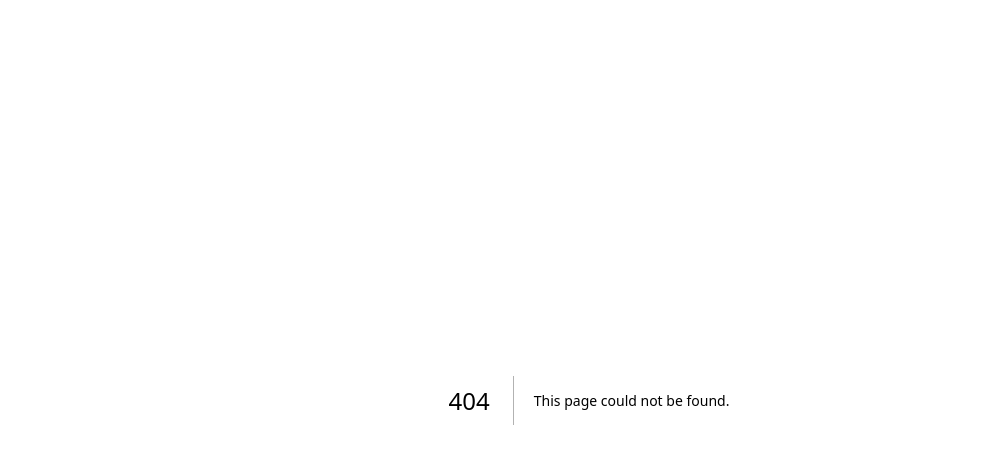
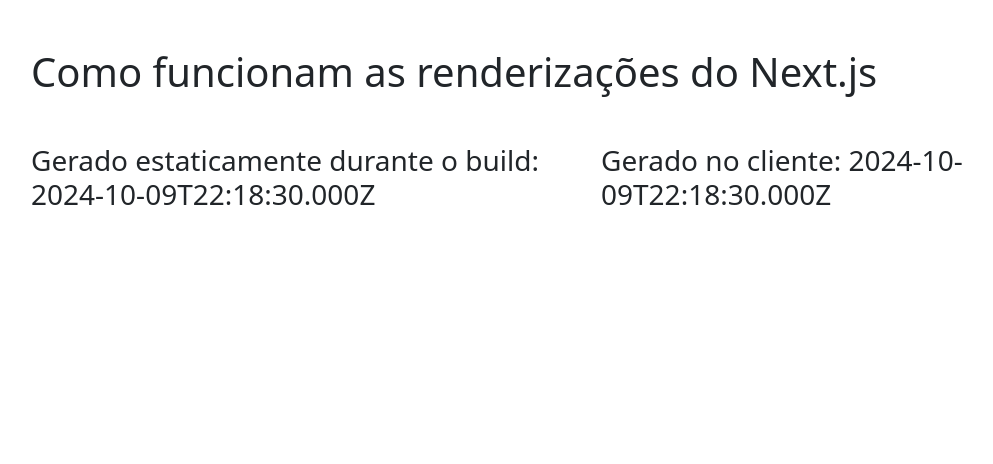
Before and after one commit to viannapvictor/balck-netxjs, a Next.js app: page /estatica in a window 1280 px wide. Before the commit this address had no page. Shown: the top 464 px of the page, without its empty margins (51-1044 px from the left). Built offline with nearby package versions, Linux system fonts and the light colour scheme; no server answers.

Commit message:
:bug: (fix): Correct the Third commit test3

```diff
--- a/src/pages/statics.tsx
+++ b/src/pages/estatica.tsx
@@ -1,5 +1,5 @@
 import { GetStaticProps, NextPage } from "next"
-import { useEffect, useState } from "react"
+import { ReactNode, useEffect, useState } from "react"
 import { Col, Container, Row } from "reactstrap"
 
 interface ApiResponse {
@@ -11,14 +11,15 @@
   const staticData = await fetch(`${process.env.NEXT_PUBLIC_APIURL}/api/hello`).then(res => res.json())
 
   return {
-    props: {
-      staticData
-    },
-    revalidate: 10
+    props: { staticData },
+    revalidate: 10,
   }
 }
 
-const Statics: NextPage = () => {
+const Estatica: NextPage = (props: {
+  children?: ReactNode
+  staticData?: ApiResponse
+}) => {
 
   const [clientSideData, setClientSideData] = useState<ApiResponse>()
 
@@ -40,7 +41,7 @@
       <Row>
         <Col>
           <h3>
-            Gerado estaticamente durante o build:
+            Gerado estaticamente durante o build: {props.staticData?.timestamp.toString()}
           </h3>
         </Col>
 
@@ -54,4 +55,4 @@
   )
 }
 
-export default Statics
+export default Estatica
```
